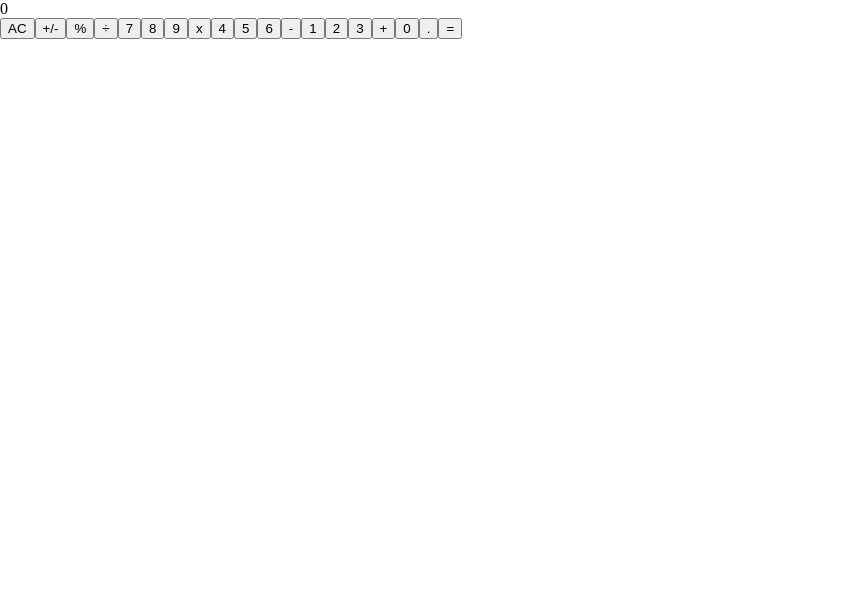
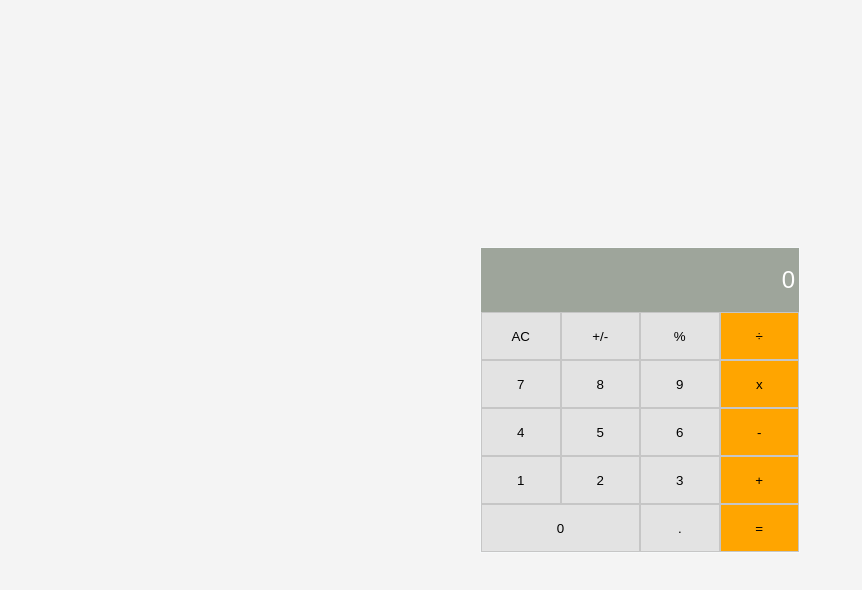
Before and after one commit to akezeth/math-magicians, a React (Create React App) app: page /calculator in a window 1280 px wide. Shown: the top 590 px of the page, without its empty margins (0-862 px from the left). Built offline with nearby package versions, Linux system fonts and the light colour scheme.

Commit message:
Add styling

```diff
--- a/src/App.css
+++ /dev/null
@@ -1,6 +0,0 @@
-* {
-  box-sizing: border-box;
-  margin: 0;
-  padding: 0;
-  font-family: sans-serif;
-}
--- a/src/index.css
+++ b/src/index.css
@@ -1,3 +1,61 @@
+@import url('https://fonts.googleapis.com/css2?family=Crete+Round&family=Roboto&display=swap');
+
+* {
+  box-sizing: border-box;
+  margin: 0;
+  padding: 0;
+  font-family: sans-serif;
+}
+
 body {
-  margin: 0;
+  height: 100vh;
+  background-color: #f4f4f4;
+  display: flex;
+  align-items: center;
+  justify-content: center;
+  font-family: 'Roboto', sans-serif;
 }
+
+.wrapper {
+  background-color: #f6f8f9;
+  width: 20rem;
+  border: 0.5px solid #f6f8f9;
+}
+
+.screen {
+  height: 4rem;
+  background-color: #9ea59b;
+  color: #fff;
+  display: flex;
+  align-items: center;
+  justify-content: end;
+  padding: 0.25rem;
+  font-size: 1.5rem;
+}
+
+.buttons {
+  display: grid;
+  grid-template-columns: repeat(4, 1fr);
+}
+
+.span-two {
+  grid-column: span 2;
+}
+
+.btn {
+  height: 3rem;
+  padding: 1rem;
+  display: flex;
+  align-items: center;
+  justify-content: center;
+  cursor: pointer;
+  border: 0.5px solid #c6c6c6;
+}
+
+.gray {
+  background-color: #e3e3e3;
+}
+
+.orange {
+  background-color: #ffa500;
+}
```
